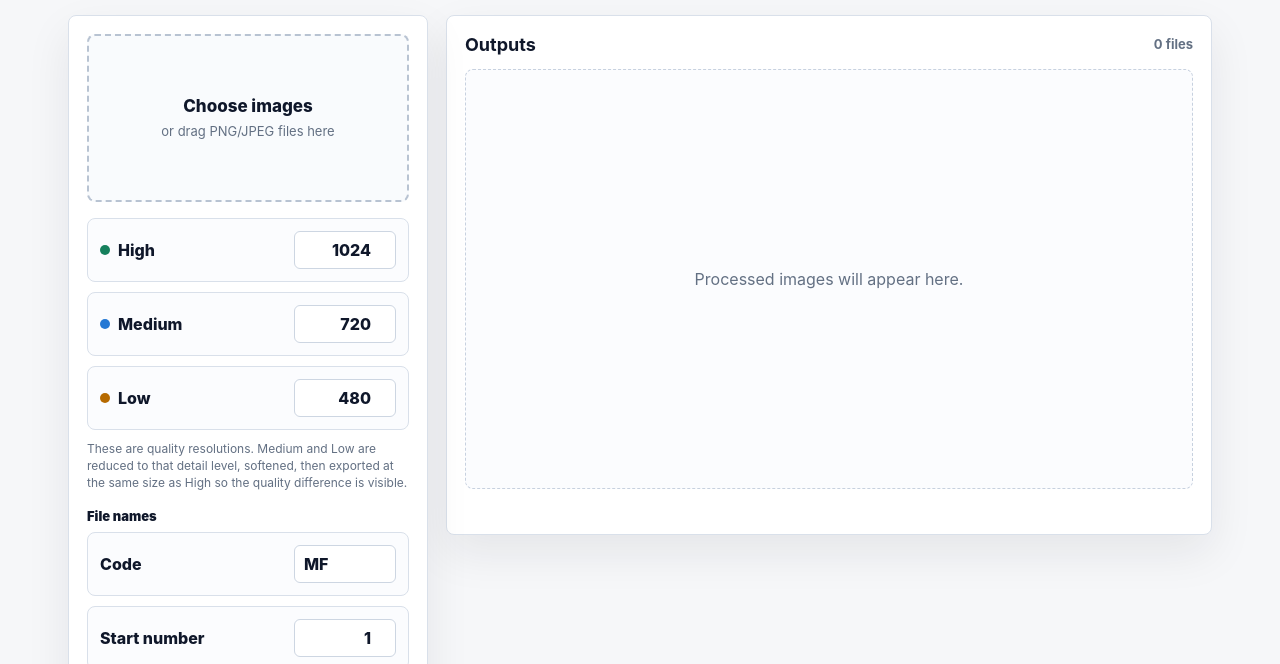
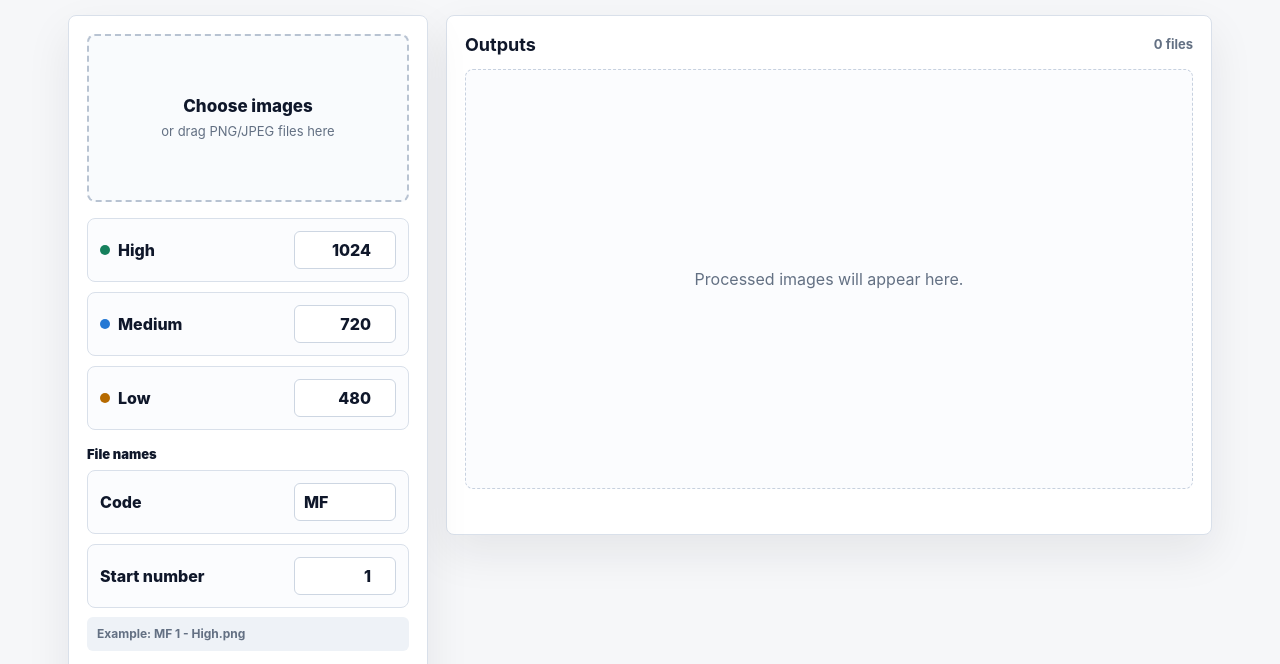
Before and after one commit to DCBLA/image-resolution-splitter, a plain HTML site: page index.html in a window 1280 px wide. Shown: the part 104-768 px from the top of the page. Drawn offline with Linux system fonts and the light colour scheme.

Commit message:
Remove quality resolution helper text

```diff
--- a/index.html
+++ b/index.html
@@ -537,8 +537,6 @@
             <input id="sizeLow" type="number" min="16" max="6000" step="1" value="480" aria-label="Low resolution longest side">
           </label>
         </div>
-        <p class="hint">These are quality resolutions. Medium and Low are reduced to that detail level, softened, then exported at the same size as High so the quality difference is visible.</p>
-
         <div class="section-title">File names</div>
         <div class="naming-row">
           <label for="nameCode">Code</label>
```
